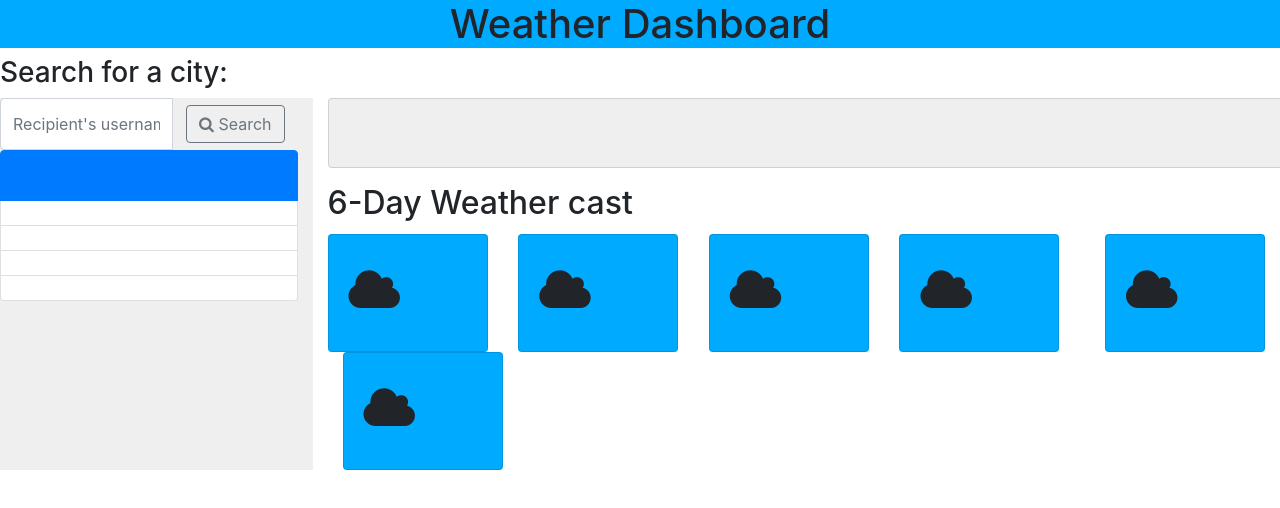
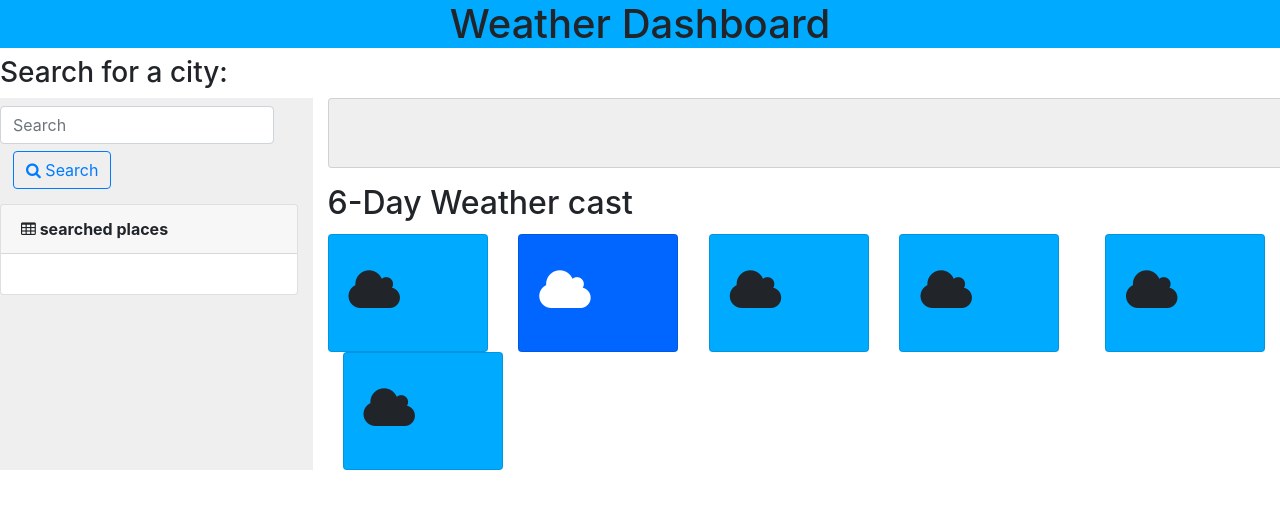
Before and after one commit to meeracode/Assignment6, a plain HTML site: page Assignment6.html in a window 1280 px wide. Shown: the top 508 px of the page. Drawn offline with nearby package versions, Linux system fonts and the light colour scheme; no server answers.

Commit message:
Add files via upload

```diff
--- a/Assignment6.html
+++ b/Assignment6.html
@@ -18,6 +18,7 @@
 
   </head>
   <body>
+
     <div  style="background-color:#00aaff">
         <h1 class="display 5" style="text-align: center; text-decoration-color: white;" >Weather Dashboard</h1>
     </div>
@@ -25,16 +26,16 @@
     <div class="row">
       <div class="col-sm-3" style="background-color:#efefef">
         <div class="input-group">
-          <input type="text" class="form-control" placeholder="Recipient's username"
-            aria-label="Recipient's username with two button addons" aria-describedby="button-addon4">
+          <form class="form-inline my-2 my-lg-2 ">
+            <input id="placetxt" class="form-control mr-sm-2" type="text" placeholder="Search">
+          <div class="btn btn-default" id="run-search">
+          <button id="searchbtn" class="btn btn-outline-primary my-2 my-sm-0 " type="submit"><i class="fa fa-search"></i> Search</button>
 
-          <div class="btn btn-default" id="run-search">
-            <button class="btn btn-outline-secondary" type="button" >
-              <i class="fa fa-search"></i> Search</button>
           </div>
+        </form>
         </div>
 
-        <ul class="list-group"                                                                                                                                                                                                                        >
+        <!-- <ul class="list-group"                                                                                                                                                                                                                        >
           <li class="list-group-item active"></li>
           <li class="list-group-item active"></li>
           <li class="list-group-item"></li>
@@ -42,15 +43,27 @@
           <li class="list-group-item"></li>
           <li class="list-group-item"></li>
 
-        </ul>
+        </ul> -->
 
+        <div class="card">
+
+          <!-- card Heading for the retrieved articles box -->
+          <div class="card-header ">
+            <strong>
+              <i class="fa fa-table"></i> searched places</strong>
+          </div>
+
+          <!-- This main card will hold each of the resulting articles -->
+          <div class="card-body" id="article-section">
+          </div>
+        </div>
 
               </div>
       <div class="col-sm-9">
         <div class="row-sm-4">
 
           <!-- <h3 class="mt-0">Search for a city:</h3> -->
-        <div class="card" style="width: 100em; border:fading ; background-color: #efefef;">
+        <div class="card " style="width: 100em; border:fading ; background-color: #efefef;">
 
           <h2 id="placetoday" class="card-title"> </h2>
           <div class="card-body">
@@ -90,7 +103,7 @@
            </div>
           <div class="col-sm">
 
-              <div class="card" style="width: 10em;background-color:#00aaff">
+              <div class="card text-white" style="width: 10em;background-color:#0066ff">
                 <div class="card-body">
                   <h5  id="date5" class="card-title"> </h5>
                   <p id="title5" class="card-text"><i class="fa fa-cloud fa-3x" aria-enabled="flase"></i> </p>
@@ -182,19 +195,43 @@
             </p>
           </div>
 
-    </div>
+            <!-- <div class="row">
+              <div class="col-sm-12">
+                <br>
 
 
 
+                  </div>
+                </div>
+              </div>
+            </div> -->
+
+
+    </div>
+ </div>
+
+
     <script>
+      places =
+    function func(){
+      console.log($('.placetxt').val());
+    }
 
-     var api = "https://api.openweathermap.org/data/2.5/weather?id=2172797&appid=785662ad83b63b8ed0c95125360514fa"
+    $('.searchbtn').on("click", function () {
+      console.log($('.placetxt').val());
+
+
+    });
+
+  console.log("place"+$('placetxt').val());
+     var api = "http://api.openweathermap.org/data/2.5/weather?id=2172797&appid=785662ad83b63b8ed0c95125360514fa"
 
 
       $.ajax({
          url: api,
          method: "GET"
        }).then(function (response) {
+
 
 
 
@@ -237,8 +274,8 @@
 
           }
 
-        $('#placetoday').append("Longitue: "+ response.coord.lon + "Latitude "+ response.coord.lat);
-        $('#humiditytoday').append("humidity: " + response.main.humidity);
+         $('#placetoday').append("Longitue: "+ response.coord.lon + "Latitude "+ response.coord.lat);
+         $('#humiditytoday').append("humidity: " + response.main.humidity);
          $('#windspeedtoday').append("Wind Speed: " + response.wind.speed);
          $('#sunrisetoday').append("Sunrise: " + response.sys.sunrise);
          $('#sunsetoday').append("Sunset: " + response.sys.sunset);
```
